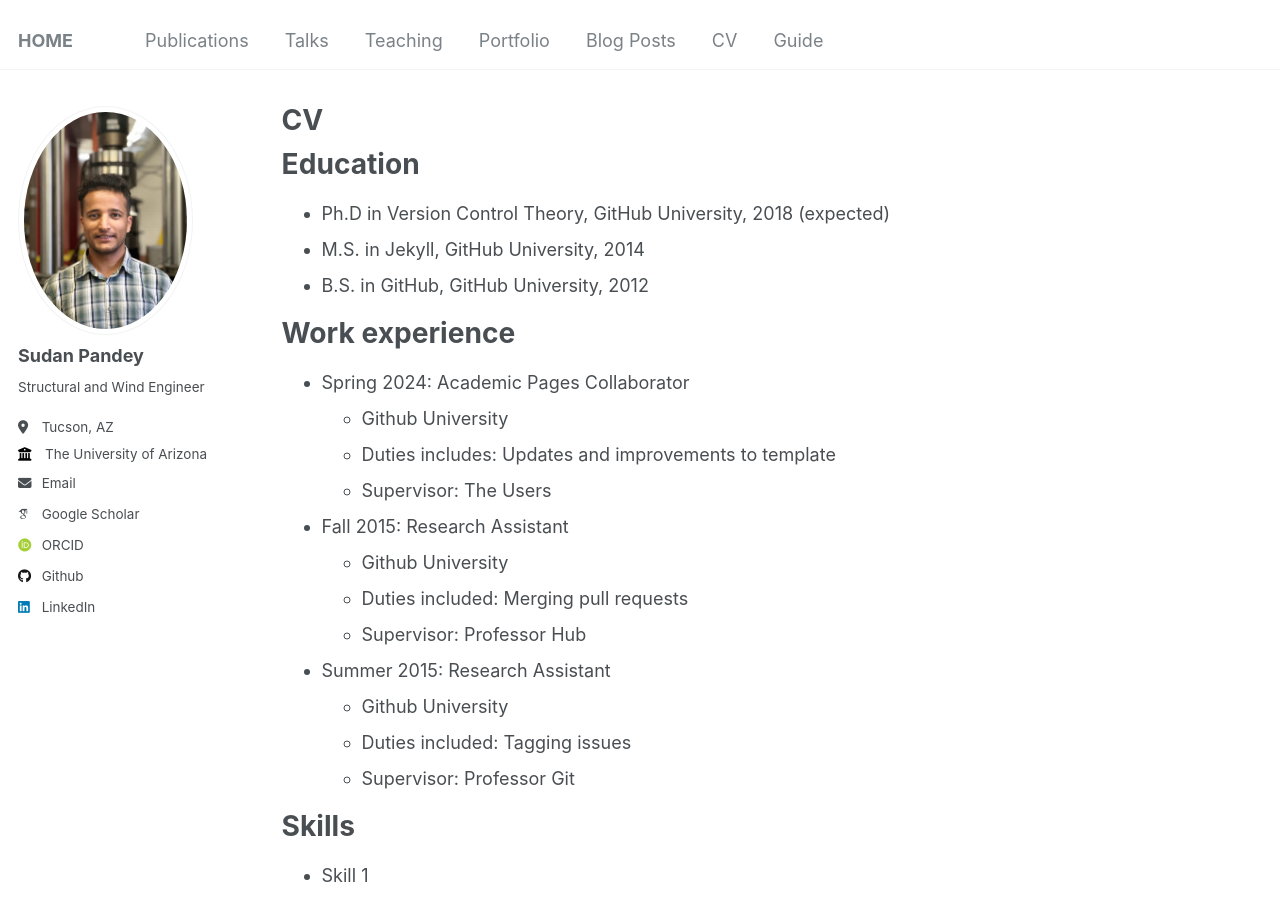
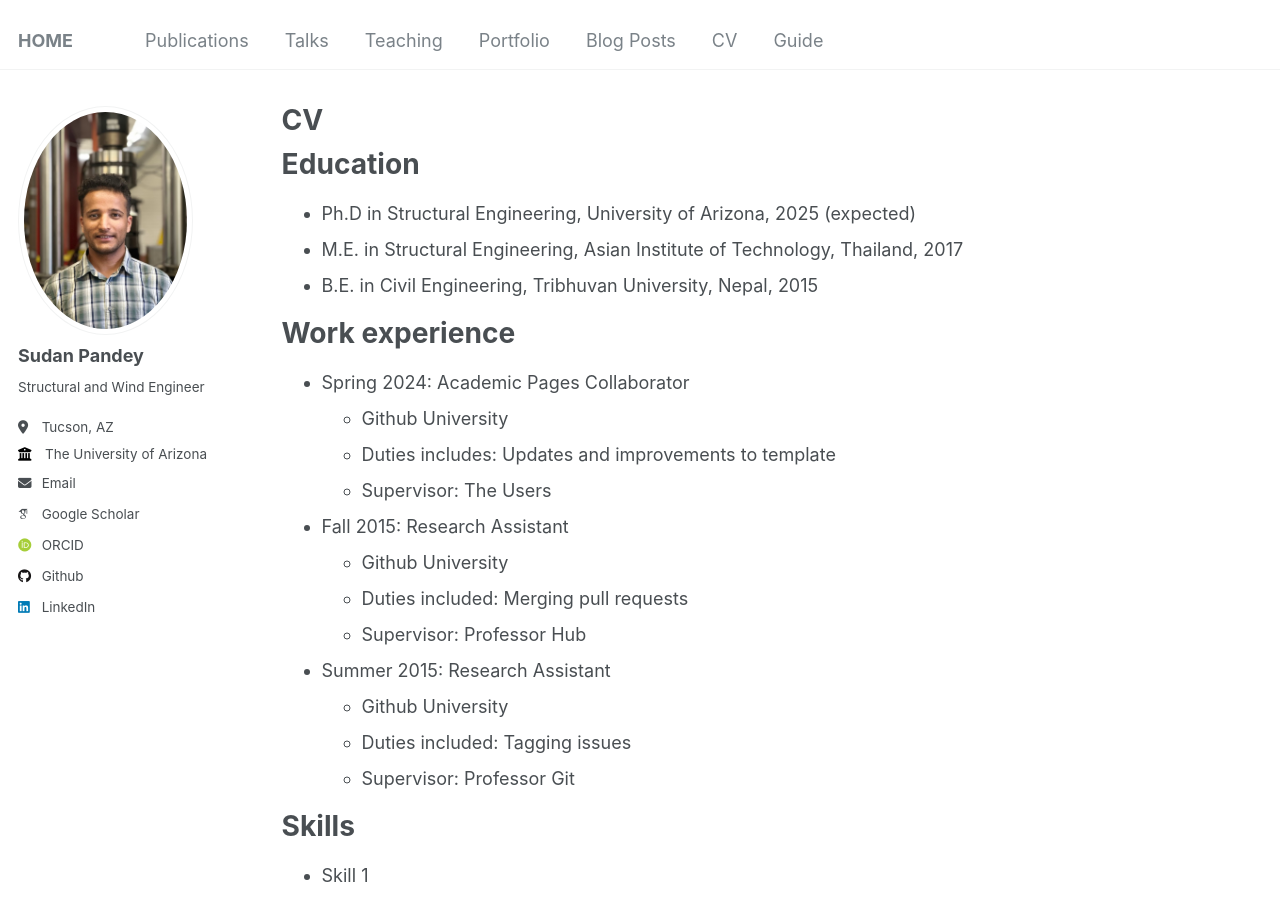
Before and after one commit to pdy-sdn/pandeysudan.github.io, a Jekyll site: the page built from _pages/cv.md, in a window 1280 px wide and 900 px high. Built offline with Jekyll 4.4.1, drawn with Linux system fonts in a browser that asks for light colours; some web fonts are replaced.

Commit message:
Update cv.md

```diff
--- a/_pages/cv.md
+++ b/_pages/cv.md
@@ -11,9 +11,9 @@ redirect_from:
 
 Education
 ======
-* Ph.D in Version Control Theory, GitHub University, 2018 (expected)
-* M.S. in Jekyll, GitHub University, 2014
-* B.S. in GitHub, GitHub University, 2012
+* Ph.D in Structural Engineering, University of Arizona, 2025 (expected)
+* M.E. in Structural Engineering, Asian Institute of Technology, Thailand, 2017
+* B.E. in Civil Engineering, Tribhuvan University, Nepal, 2015
 
 Work experience
 ======
```
